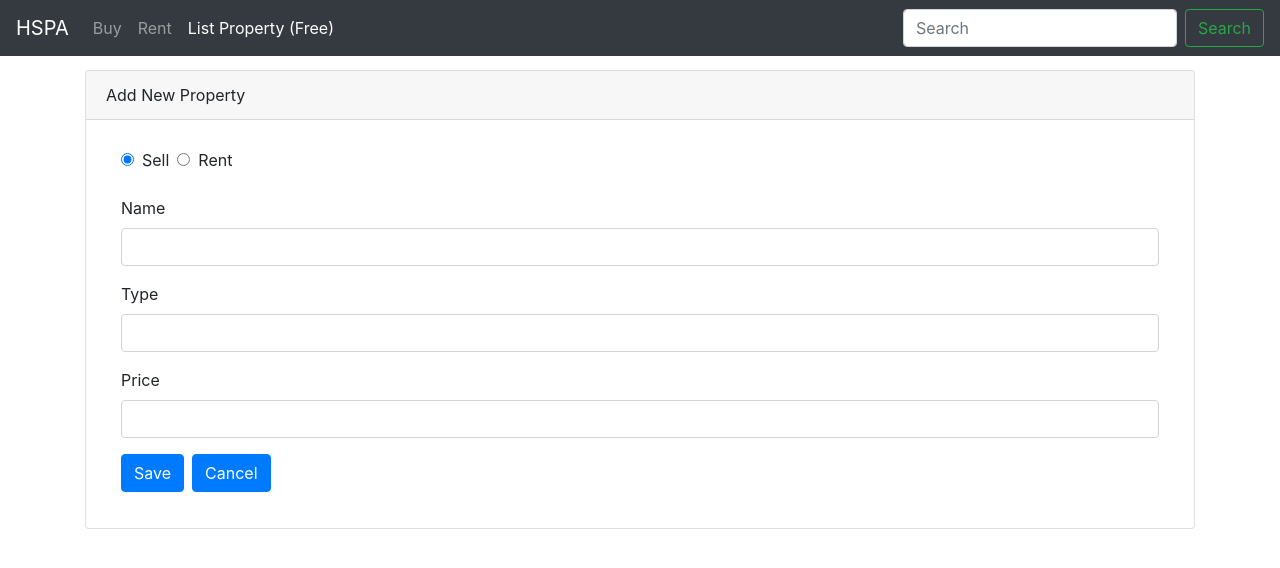
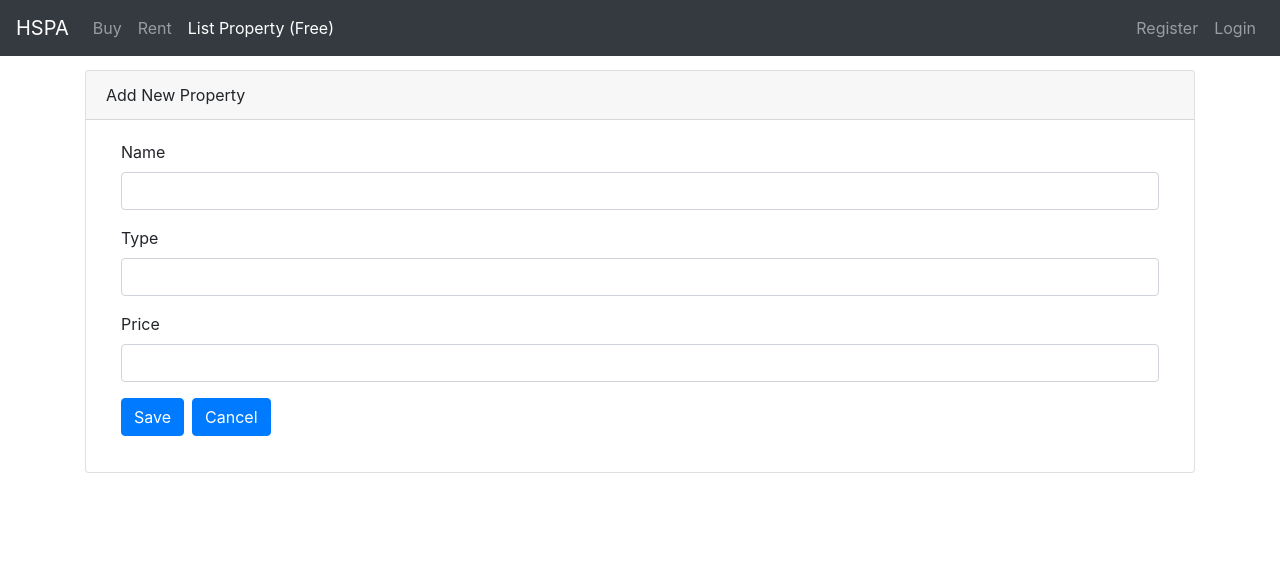
Before and after one commit to webtrainer-in/HSPA, an Angular app in the folder Frontend/: page /add-property in a window 1280 px wide. Shown: the top 568 px of the page. Built offline with nearby package versions, Linux system fonts and the light colour scheme.

Commit message:
Login and Register Components Added
Signed-off-by: webtrainer-in <webtrainer-in@gmail.com>

```diff
--- a/Frontend/src/app/nav-bar/nav-bar.component.html
+++ b/Frontend/src/app/nav-bar/nav-bar.component.html
@@ -19,9 +19,22 @@
         <a class="nav-link" routerLinkActive="active"  routerLink="/add-property">List Property (Free)</a>
       </li>
     </ul>
-    <form class="form-inline my-2 my-lg-0">
-      <input class="form-control mr-sm-2" type="search" placeholder="Search" aria-label="Search">
-      <button class="btn btn-outline-success my-2 my-sm-0" type="submit">Search</button>
-    </form>
+
+    <div>
+      <ul class="nav navbar-nav">
+        <li class="nav-item">
+          <a class="nav-link"
+          routerLink="user/register"
+          routerLinkActive="active"
+          >Register</a>
+        </li>
+        <li class="nav-item">
+          <a class="nav-link"
+          routerLink="user/login"
+          routerLinkActive="active"
+          >Login</a>
+        </li>
+      </ul>
+    </div>
   </div>
 </nav>
--- a/Frontend/src/app/property/add-property/add-property.component.html
+++ b/Frontend/src/app/property/add-property/add-property.component.html
@@ -4,13 +4,13 @@
   </div>
   <div class="card-body">
     <form (ngSubmit)='onSubmit()' #Form="ngForm">
-      <div class="form-group col-12">
+      <!-- <div class="form-group col-12">
         <input type="radio" id="sell" value="1" name="SellRent" required [ngModel]="SellRent">
         <label class="m-2">Sell</label>
 
         <input type="radio" id="rent" value="2" name="SellRent" required [ngModel]="SellRent" >
         <label class="m-2">Rent</label>
-      </div>
+      </div> -->
 
       <div class="form-group col-12">
         <label for="name">Name</label>
--- /dev/null
+++ b/Frontend/src/app/user/user-login/user-login.component.html
@@ -0,0 +1,3 @@
+<p>
+  user-login works!
+</p>
--- /dev/null
+++ b/Frontend/src/app/user/user-login/user-login.component.ts
@@ -0,0 +1,15 @@
+import { Component, OnInit } from '@angular/core';
+
+@Component({
+  selector: 'app-user-login',
+  templateUrl: './user-login.component.html',
+  styleUrls: ['./user-login.component.css']
+})
+export class UserLoginComponent implements OnInit {
+
+  constructor() { }
+
+  ngOnInit() {
+  }
+
+}
--- /dev/null
+++ b/Frontend/src/app/user/user-login/user-register/user-register.component.html
@@ -0,0 +1,3 @@
+<p>
+  user-register works!
+</p>
--- /dev/null
+++ b/Frontend/src/app/user/user-login/user-register/user-register.component.ts
@@ -0,0 +1,15 @@
+import { Component, OnInit } from '@angular/core';
+
+@Component({
+  selector: 'app-user-register',
+  templateUrl: './user-register.component.html',
+  styleUrls: ['./user-register.component.css']
+})
+export class UserRegisterComponent implements OnInit {
+
+  constructor() { }
+
+  ngOnInit() {
+  }
+
+}
```
Also changed, not shown: Frontend/src/app/app.module.ts (+7 -1 lines), Frontend/src/app/user/user-login/user-login.component.css (added), Frontend/src/app/user/user-login/user-register/user-register.component.css (added), 2 other files (tests, documents, lock files or other folders).
